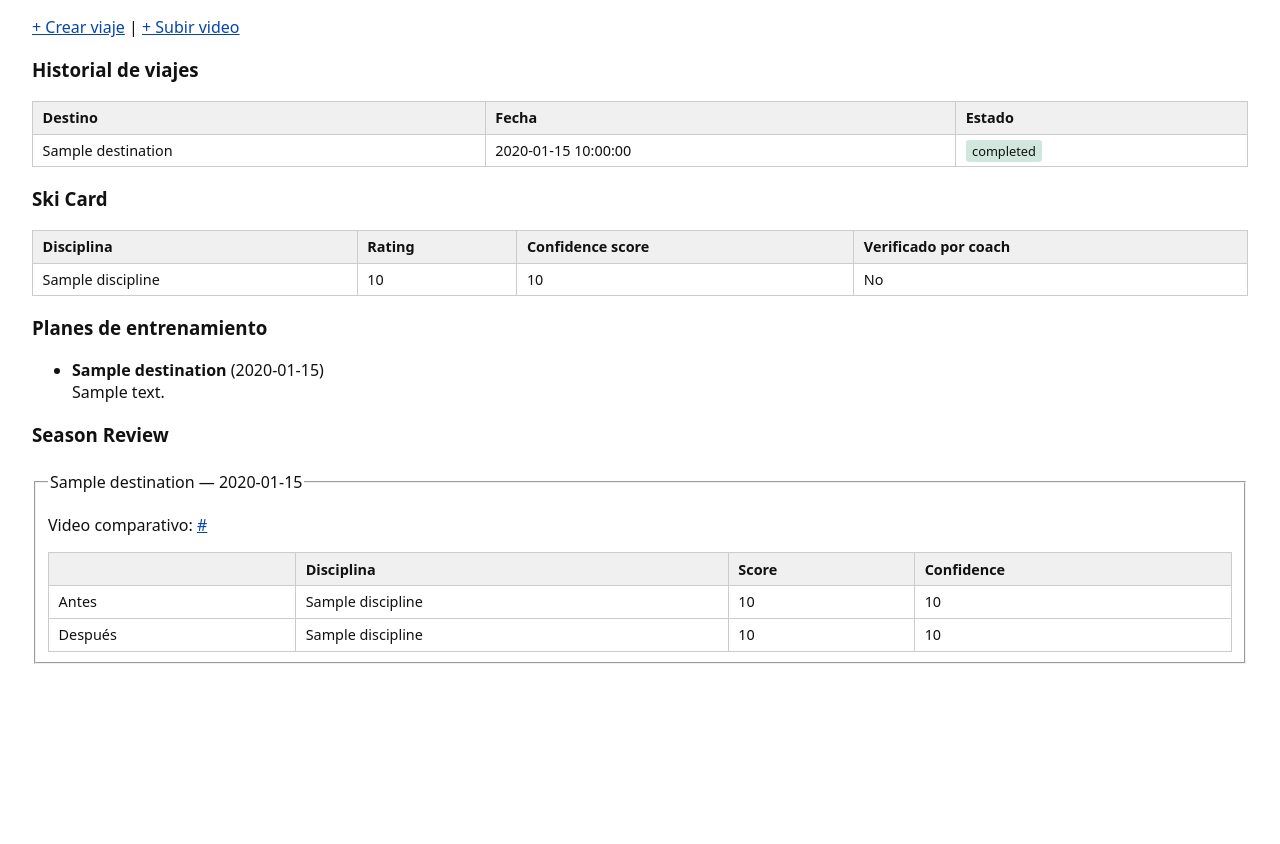
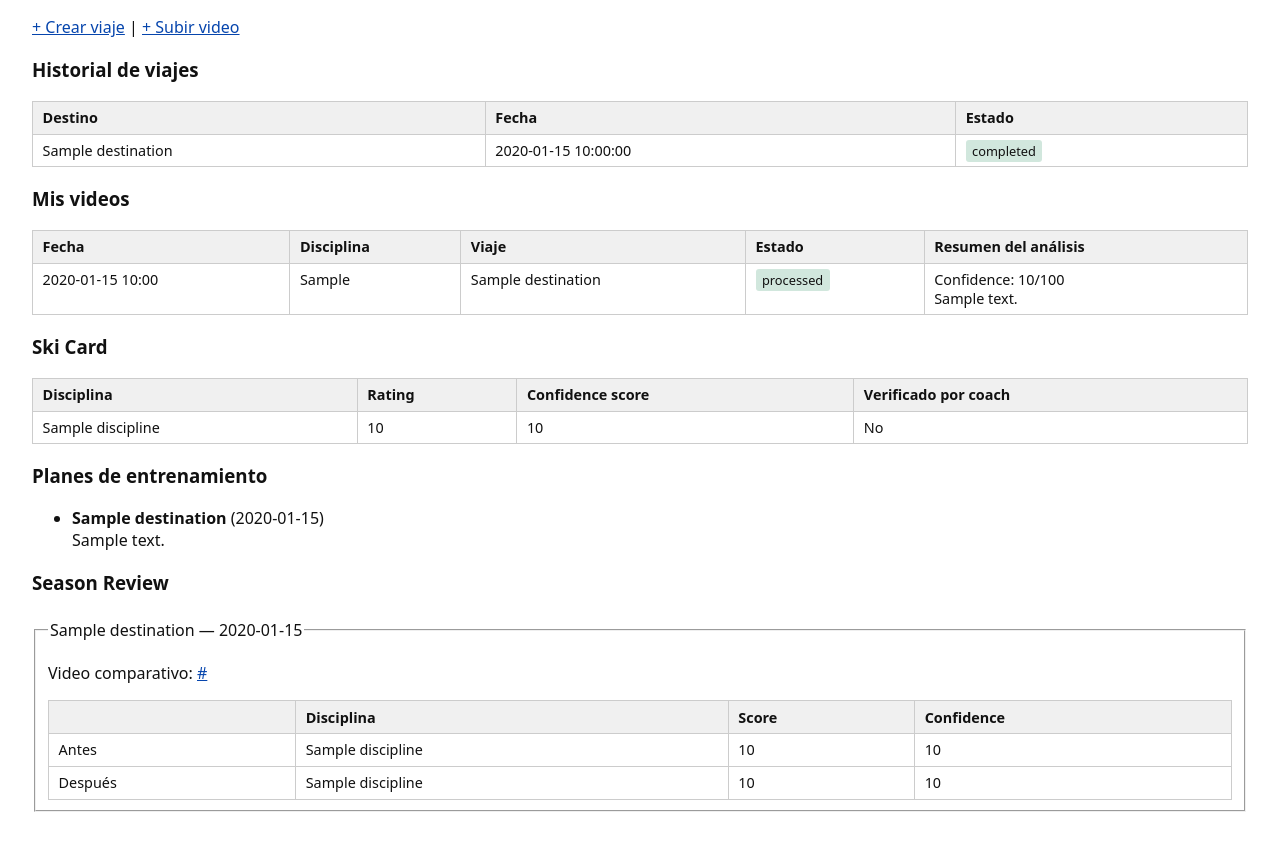
Before and after one commit to santinotorres2204-dot/SKIAPP, a FastAPI app: template backend/app/templates/passport.html in a window 1280 px wide. Shown: the part 184-1028 px from the top of the page. Before the commit the page ends 848 px from the top, so only its background shows below. Run offline with FastAPI, Linux system fonts and the light colour scheme; the template is opened without the code that fills it: most values are stand-ins (such as "Sample title", 1, 10 or a date in 2020).

Commit message:
Agrega seccion "Mis videos" al perfil de usuario (/passport/{id})
Cierra el gap que encontraste probando el flujo: subir un video no daba
ninguna confirmacion visual al usuario ni un lugar para ver el estado del
analisis sin entrar al panel de admin.

Lista los videos del usuario (fecha, disciplina, viaje asociado, badge de
analysis_status) y, cuando esta processed, muestra el confidence score y el
resumen en lenguaje simple ya generado por build_summary() -- mismo texto
que ve el fundador en el panel admin, sin timestamps ni tabla tecnica de
patrones (eso se mantiene exclusivo del panel admin). Si esta pending,
avisa que el analisis sigue en curso; si failed, que no se pudo completar.

Validado end-to-end: video ya procesado (con y sin summary, para cubrir
datos viejos de antes de esa feature), video recien subido en estado
pending, y video processed sin viaje asociado.

Co-Authored-By: Claude Sonnet 5 <noreply@anthropic.com>
Claude-Session: https://claude.ai/code/session_01MZyAs2vh2ftE1PXRdahX7m

```diff
--- a/backend/app/templates/passport.html
+++ b/backend/app/templates/passport.html
@@ -31,6 +31,35 @@
 </table>
 {% else %}
 <p>Todavía no cargaste ningún viaje.</p>
+{% endif %}
+
+<h3>Mis videos</h3>
+{% if videos %}
+<table>
+  <thead><tr><th>Fecha</th><th>Disciplina</th><th>Viaje</th><th>Estado</th><th>Resumen del análisis</th></tr></thead>
+  <tbody>
+  {% for v in videos %}
+  <tr>
+    <td>{{ v.uploaded_at.strftime("%Y-%m-%d %H:%M") }}</td>
+    <td>{{ v.discipline_tag }}</td>
+    <td>{{ v.trip.destination if v.trip else "-" }}</td>
+    <td><span class="badge badge-{{ v.analysis_status }}">{{ v.analysis_status }}</span></td>
+    <td>
+      {% if v.analysis_status == "processed" and v.analysis_result %}
+        Confidence: {{ v.analysis_result.confidence_score }}/100
+        {% if v.analysis_result.summary %}<br>{{ v.analysis_result.summary }}{% endif %}
+      {% elif v.analysis_status == "failed" %}
+        El análisis no se pudo completar.
+      {% else %}
+        Análisis en curso — actualizá la página en un rato.
+      {% endif %}
+    </td>
+  </tr>
+  {% endfor %}
+  </tbody>
+</table>
+{% else %}
+<p>Todavía no subiste ningún video.</p>
 {% endif %}
 
 <h3>Ski Card</h3>
```
Also changed, not shown: backend/app/routers/passport.py (+9 -1 lines).
